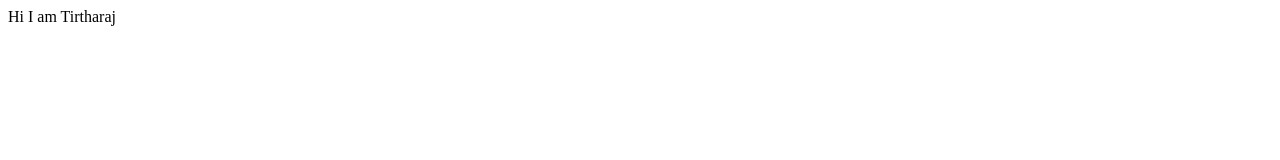
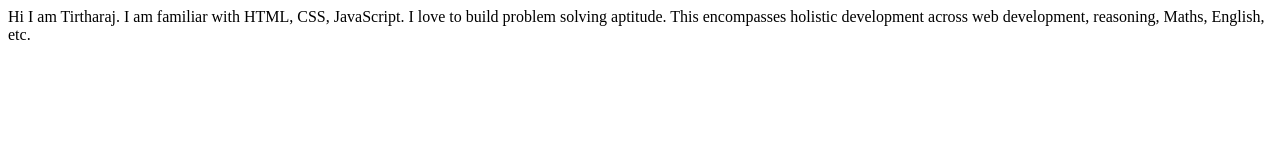
Before and after one commit to Tirtharaj-888/tirtharaj-webdev-portfolio, a plain HTML site: page index.html in a window 1280 px wide. Drawn offline with Linux system fonts and the light colour scheme.

Commit message:
style: added description
Renamed site title and added extra description

```diff
--- a/index.html
+++ b/index.html
@@ -1,12 +1,16 @@
 <!DOCTYPE html>
 <html lang="en">
+
 <head>
     <meta charset="UTF-8">
     <meta http-equiv="X-UA-Compatible" content="IE=edge">
     <meta name="viewport" content="width=device-width, initial-scale=1.0">
-    <title>student site</title>
+    <title>Student Site</title>
 </head>
+
 <body>
-    Hi I am Tirtharaj
+    Hi I am Tirtharaj. I am familiar with HTML, CSS, JavaScript. I love to build problem solving aptitude. This
+    encompasses holistic development across web development, reasoning, Maths, English, etc.
 </body>
+
 </html>
```
